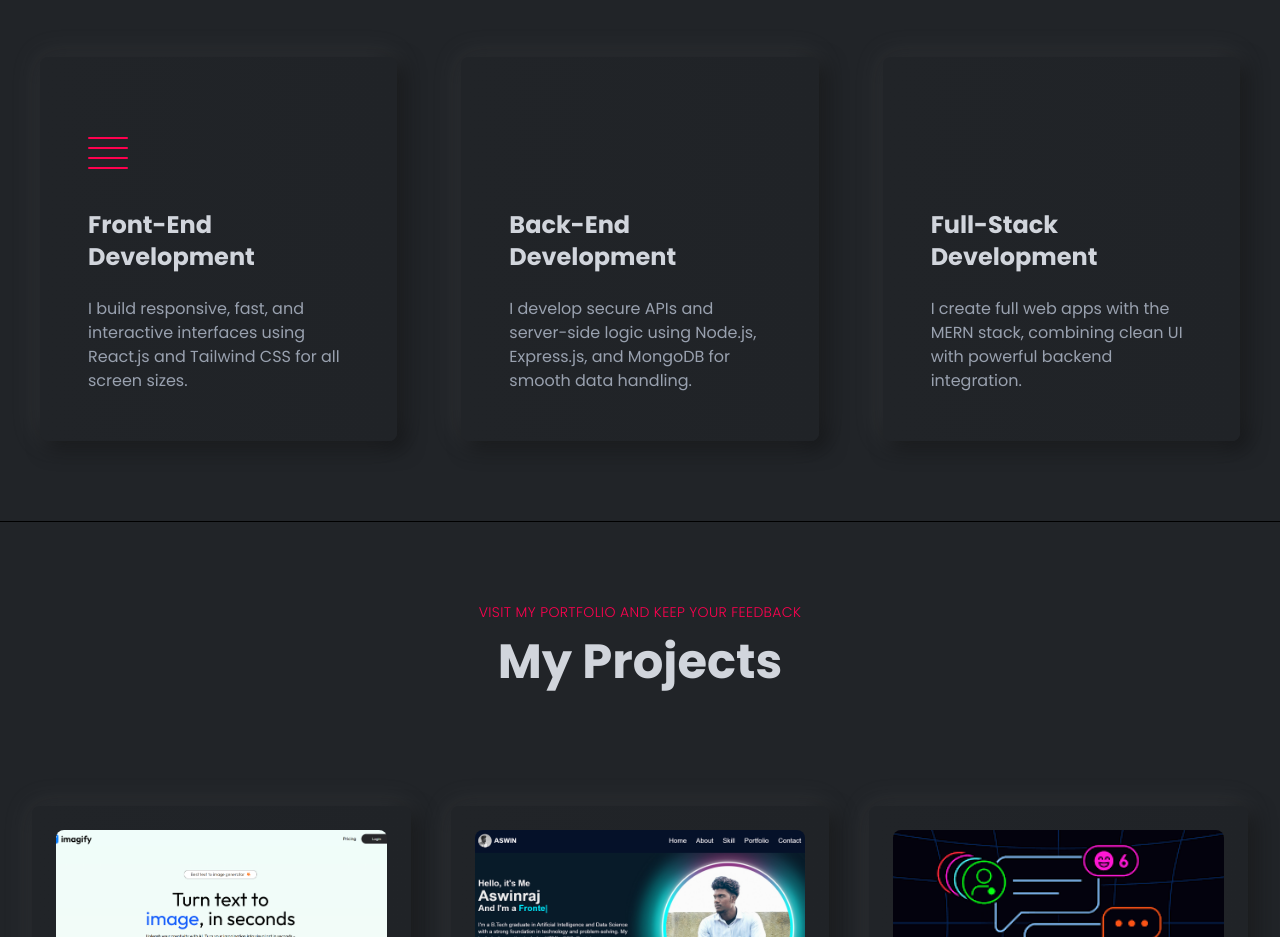
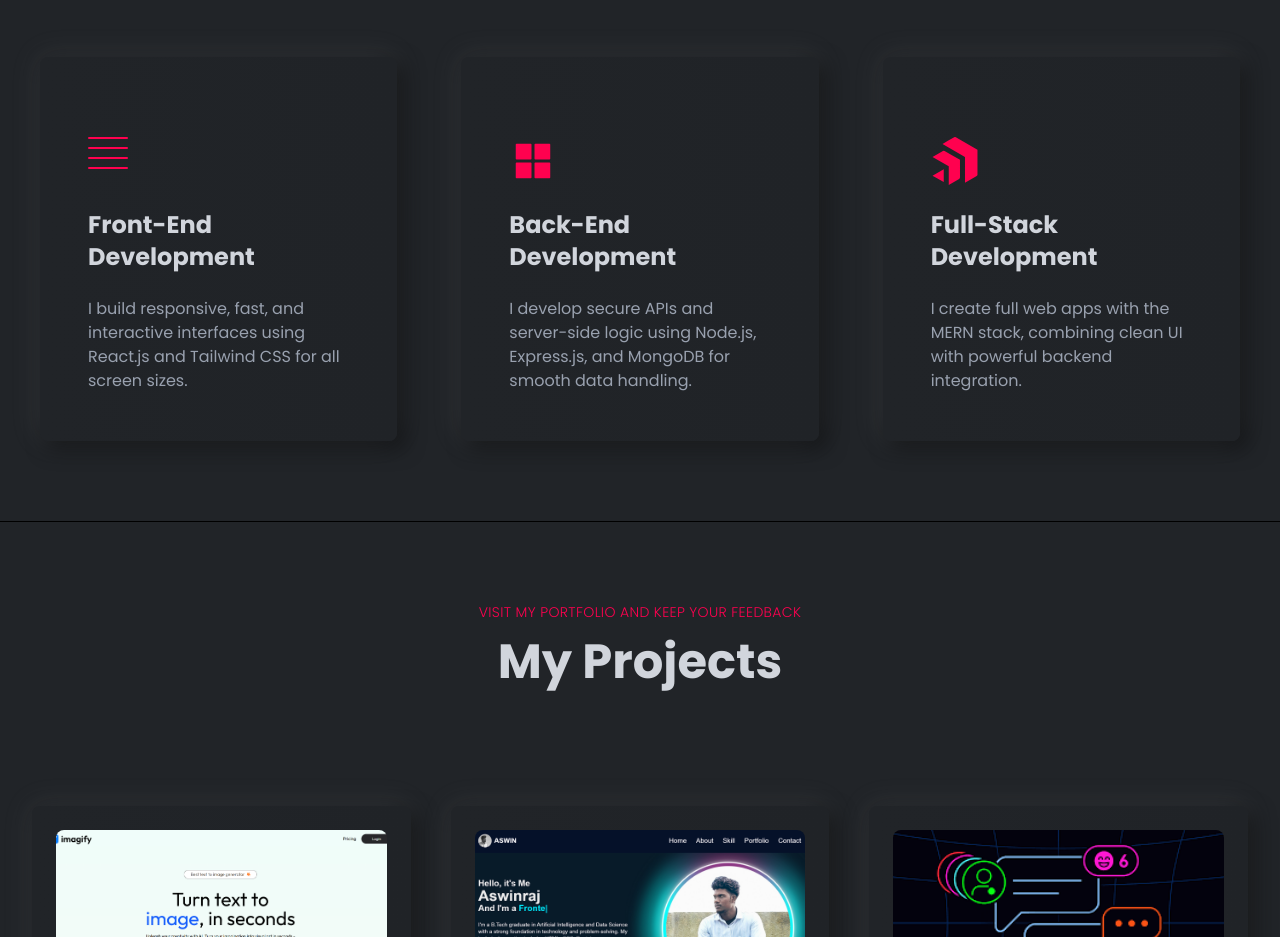
Before and after one commit to Asvinraj2/aswinraj, a React (Vite) app: page / in a window 1280 px wide. Shown: the part 1060-1997 px from the top of the page. Built offline with nearby package versions, Linux system fonts and the light colour scheme.

Commit message:
updated the card and Data file

```diff
--- a/src/components/features/Card.jsx
+++ b/src/components/features/Card.jsx
@@ -8,7 +8,10 @@ const Card = ({ item: { title, des, icon } }) => {
         <div className="flex flex-col gap-6 sm:gap-8 md:gap-10 translate-y-10 group-hover:translate-y-0 transition-transform duration-500">
           <div className="w-10 h-8 flex flex-col justify-between">
             {icon ? (
-              <span className="text-4xl sm:text-5xl text-[var(--color-design)]">{icon}</span>
+              <span className="text-4xl sm:text-5xl text-[var(--color-design)]">
+                {icon && React.createElement(icon)}
+              </span>
+
             ) : (
               <>
                 <span className="w-full h-[2px] bg-[var(--color-design)] rounded inline-flex" />
--- a/src/data/Data.js
+++ b/src/data/Data.js
@@ -1,4 +1,5 @@
-// src/data/data.js
+// src/data/Data.js or Data.jsx
+
 import { AiFillAppstore } from "react-icons/ai";
 import { SiProgress } from "react-icons/si";
 
@@ -10,18 +11,17 @@ export const featuresData = [
   },
   {
     id: 2,
-    icon: AiFillAppstore,  // 🟢 PASS THE COMPONENT REFERENCE, NOT JSX
+    icon: AiFillAppstore, // ✅ No JSX
     title: "Back-End Development",
     des: "I develop secure APIs and server-side logic using Node.js, Express.js, and MongoDB for smooth data handling.",
   },
   {
     id: 3,
-    icon: SiProgress,
+    icon: SiProgress, // ✅ No JSX
     title: "Full-Stack Development",
     des: "I create full web apps with the MERN stack, combining clean UI with powerful backend integration.",
   },
 ];
-
 
 
 
```
